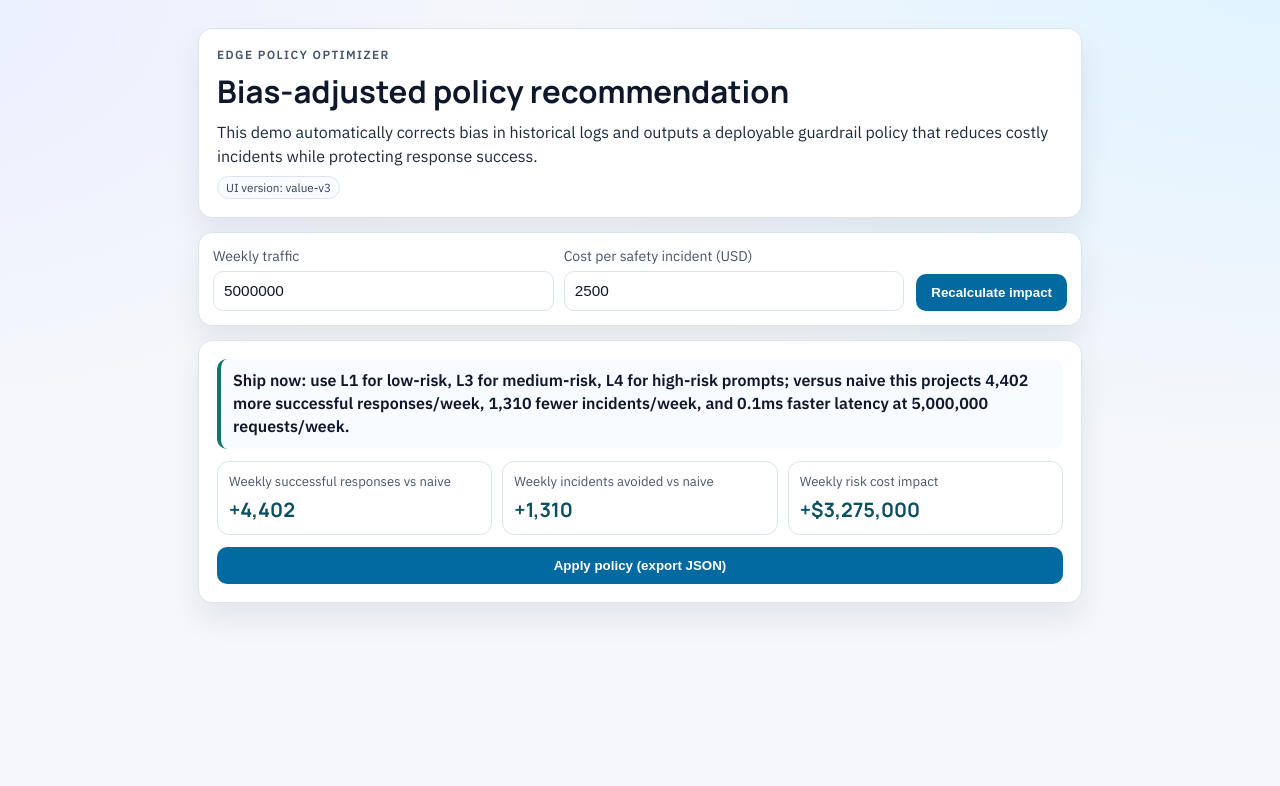
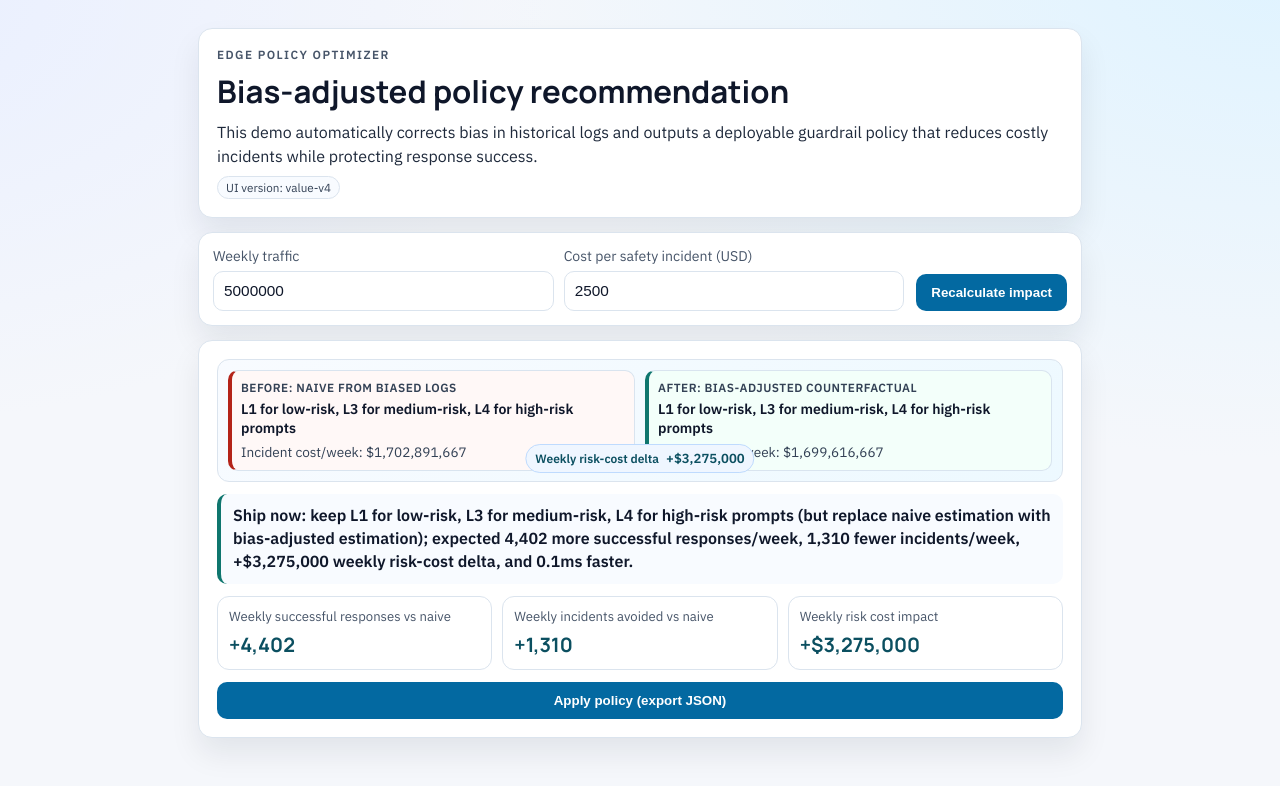
Before and after one commit to KumarNavish/promopilot, a React (Vite) app in the folder frontend/: page / in a window 1280 px wide. Shown: the top 786 px of the page. Built offline with nearby package versions, Linux system fonts and the light colour scheme; no server answers.

Commit message:
Add explicit naive-vs-bias-adjusted before-after strip

```diff
--- a/frontend/index.html
+++ b/frontend/index.html
@@ -3,7 +3,7 @@
   <head>
     <meta charset="UTF-8" />
     <meta name="viewport" content="width=device-width, initial-scale=1.0" />
-    <title>EdgeAlign-DR</title>
+    <title>Edge Policy ROI Demo</title>
   </head>
   <body>
     <div id="root"></div>
--- a/frontend/src/pages/Home.tsx
+++ b/frontend/src/pages/Home.tsx
@@ -21,6 +21,8 @@ interface ImpactScore {
   successLiftWeekly: number;
   incidentsAvoidedWeekly: number;
   riskCostImpactUsdWeekly: number;
+  naiveRiskCostUsdWeekly: number;
+  drRiskCostUsdWeekly: number;
   latencyDeltaMs: number;
 }
 
@@ -30,7 +32,7 @@ const DEMO_MAX_POLICY_LEVEL = 4;
 
 const DEFAULT_WEEKLY_REQUESTS = 5_000_000;
 const DEFAULT_INCIDENT_COST_USD = 2500;
-const UI_VERSION = "value-v3";
+const UI_VERSION = "value-v4";
 
 function formatInteger(value: number): string {
   return new Intl.NumberFormat("en-US", {
@@ -49,6 +51,14 @@ function formatSignedCurrency(value: number): string {
     maximumFractionDigits: 0
   }).format(Math.abs(value));
   return `${value >= 0 ? "+" : "-"}${abs}`;
+}
+
+function formatCurrency(value: number): string {
+  return new Intl.NumberFormat("en-US", {
+    style: "currency",
+    currency: "USD",
+    maximumFractionDigits: 0
+  }).format(value);
 }
 
 function rollupMethod(response: RecommendResponse): MethodRollup {
@@ -87,14 +97,16 @@ function buildPolicyPhrase(response: RecommendResponse): string {
 }
 
 function buildRecommendationLine(params: {
+  naive: RecommendResponse;
   dr: RecommendResponse;
   successLiftWeekly: number;
   incidentsAvoidedWeekly: number;
   latencyDeltaMs: number;
-  trafficWeekly: number;
+  riskCostImpactUsdWeekly: number;
 }): { tone: DecisionTone; text: string } {
-  const { dr, successLiftWeekly, incidentsAvoidedWeekly, latencyDeltaMs, trafficWeekly } = params;
-  const policyPhrase = buildPolicyPhrase(dr);
+  const { naive, dr, successLiftWeekly, incidentsAvoidedWeekly, latencyDeltaMs, riskCostImpactUsdWeekly } = params;
+  const naivePolicy = buildPolicyPhrase(naive);
+  const drPolicy = buildPolicyPhrase(dr);
 
   const successMagnitude = formatInteger(Math.abs(successLiftWeekly));
   const successWord = successLiftWeekly >= 0 ? "more" : "fewer";
@@ -113,12 +125,16 @@ function buildRecommendationLine(params: {
   }
 
   const latencyPhrase = latencyDeltaMs <= 0 ? `${Math.abs(latencyDeltaMs).toFixed(1)}ms faster` : `${latencyDeltaMs.toFixed(1)}ms slower`;
+  const policyTransition =
+    naivePolicy === drPolicy
+      ? `keep ${drPolicy} (but replace naive estimation with bias-adjusted estimation)`
+      : `switch from ${naivePolicy} to ${drPolicy}`;
 
   return {
     tone,
     text:
-      `${prefix}: use ${policyPhrase}; versus naive this projects ${successMagnitude} ${successWord} successful responses/week, ` +
-      `${incidentMagnitude} ${incidentWord} incidents/week, and ${latencyPhrase} latency at ${formatInteger(trafficWeekly)} requests/week.`
+      `${prefix}: ${policyTransition}; expected ${successMagnitude} ${successWord} successful responses/week, ` +
+      `${incidentMagnitude} ${incidentWord} incidents/week, ${formatSignedCurrency(riskCostImpactUsdWeekly)} weekly risk-cost delta, and ${latencyPhrase}.`
   };
 }
 
@@ -240,13 +256,16 @@ export function Home(): JSX.Element {
     const incidentsAvoidedWeekly = (naive.incidents - dr.incidents) * weeklyFactor;
     const latencyDeltaMs = dr.latency - naive.latency;
     const riskCostImpactUsdWeekly = incidentsAvoidedWeekly * incidentCostUsd;
+    const naiveRiskCostUsdWeekly = naive.incidents * weeklyFactor * incidentCostUsd;
+    const drRiskCostUsdWeekly = dr.incidents * weeklyFactor * incidentCostUsd;
 
     const recommendation = buildRecommendationLine({
+      naive: naiveResult,
       dr: drResult,
       successLiftWeekly,
       incidentsAvoidedWeekly,
       latencyDeltaMs,
-      trafficWeekly: weeklyRequests
+      riskCostImpactUsdWeekly
     });
 
     return {
@@ -255,6 +274,8 @@ export function Home(): JSX.Element {
       successLiftWeekly,
       incidentsAvoidedWeekly,
       riskCostImpactUsdWeekly,
+      naiveRiskCostUsdWeekly,
+      drRiskCostUsdWeekly,
       latencyDeltaMs
     };
   }, [naiveResult, drResult, weeklyRequests, incidentCostUsd]);
@@ -298,6 +319,33 @@ export function Home(): JSX.Element {
 
       {hasResults && score && naiveResult && drResult ? (
         <section className="panel result-panel" data-testid="results-block">
+          <section className="before-after-strip" data-testid="before-after-strip">
+            <article className="strip-col naive" data-testid="naive-card">
+              <p className="strip-label">Before: naive from biased logs</p>
+              <strong className="strip-policy" data-testid="naive-policy">
+                {buildPolicyPhrase(naiveResult)}
+              </strong>
+              <p className="strip-metric" data-testid="naive-risk-cost">
+                Incident cost/week: {formatCurrency(score.naiveRiskCostUsdWeekly)}
+              </p>
+            </article>
+
+            <article className="strip-col dr" data-testid="dr-card">
+              <p className="strip-label">After: bias-adjusted counterfactual</p>
+              <strong className="strip-policy" data-testid="dr-policy">
+                {buildPolicyPhrase(drResult)}
+              </strong>
+              <p className="strip-metric" data-testid="dr-risk-cost">
+                Incident cost/week: {formatCurrency(score.drRiskCostUsdWeekly)}
+              </p>
+            </article>
+
+            <div className="strip-delta" data-testid="strip-delta">
+              <span>Weekly risk-cost delta</span>
+              <strong>{formatSignedCurrency(score.riskCostImpactUsdWeekly)}</strong>
+            </div>
+          </section>
+
           <p className={`recommendation-line ${score.decisionTone}`} data-testid="recommendation-line">
             {score.recommendationLine}
           </p>
--- a/frontend/src/styles.css
+++ b/frontend/src/styles.css
@@ -159,6 +159,88 @@ h1 {
   gap: 12px;
 }
 
+.before-after-strip {
+  border: 1px solid var(--line);
+  border-radius: 12px;
+  background: linear-gradient(135deg, #f8fbff 0%, #edf9ff 100%);
+  padding: 10px;
+  display: grid;
+  grid-template-columns: 1fr 1fr;
+  gap: 10px;
+  position: relative;
+  overflow: hidden;
+}
+
+.before-after-strip::before {
+  content: "";
+  position: absolute;
+  inset: 0;
+  background: linear-gradient(90deg, transparent 0%, rgba(255, 255, 255, 0.6) 48%, transparent 100%);
+  transform: translateX(-100%);
+  animation: sweep 1.4s ease-out 1;
+}
+
+.strip-col {
+  border-radius: 10px;
+  padding: 9px;
+  border: 1px solid #d9e4ef;
+  background: #fff;
+  display: grid;
+  gap: 5px;
+}
+
+.strip-col.naive {
+  border-left: 4px solid #b42318;
+  background: #fff8f7;
+}
+
+.strip-col.dr {
+  border-left: 4px solid #0f766e;
+  background: #f3fffa;
+}
+
+.strip-label {
+  margin: 0;
+  font-size: 0.74rem;
+  font-weight: 700;
+  text-transform: uppercase;
+  letter-spacing: 0.04em;
+  color: #334155;
+}
+
+.strip-policy {
+  font-size: 0.88rem;
+  line-height: 1.35;
+  color: #0f172a;
+}
+
+.strip-metric {
+  margin: 0;
+  font-size: 0.85rem;
+  color: #334155;
+}
+
+.strip-delta {
+  position: absolute;
+  left: 50%;
+  bottom: 8px;
+  transform: translateX(-50%);
+  padding: 5px 9px;
+  border-radius: 999px;
+  border: 1px solid #bfdbfe;
+  background: #eff6ff;
+  display: inline-flex;
+  align-items: center;
+  gap: 7px;
+  font-size: 0.75rem;
+  font-weight: 700;
+  color: #0b4f60;
+}
+
+.strip-delta strong {
+  font-size: 0.82rem;
+}
+
 .recommendation-line {
   margin: 0;
   padding: 10px 12px;
@@ -208,6 +290,16 @@ h1 {
   color: #0b4f60;
 }
 
+@keyframes sweep {
+  from {
+    transform: translateX(-100%);
+  }
+
+  to {
+    transform: translateX(120%);
+  }
+}
+
 @media (max-width: 860px) {
   .controls-panel {
     grid-template-columns: 1fr;
@@ -220,4 +312,9 @@ h1 {
   .kpi-row {
     grid-template-columns: 1fr;
   }
+
+  .before-after-strip {
+    grid-template-columns: 1fr;
+    padding-bottom: 44px;
+  }
 }
```
Also changed, not shown: 1 other file (tests, documents, lock files or other folders).
